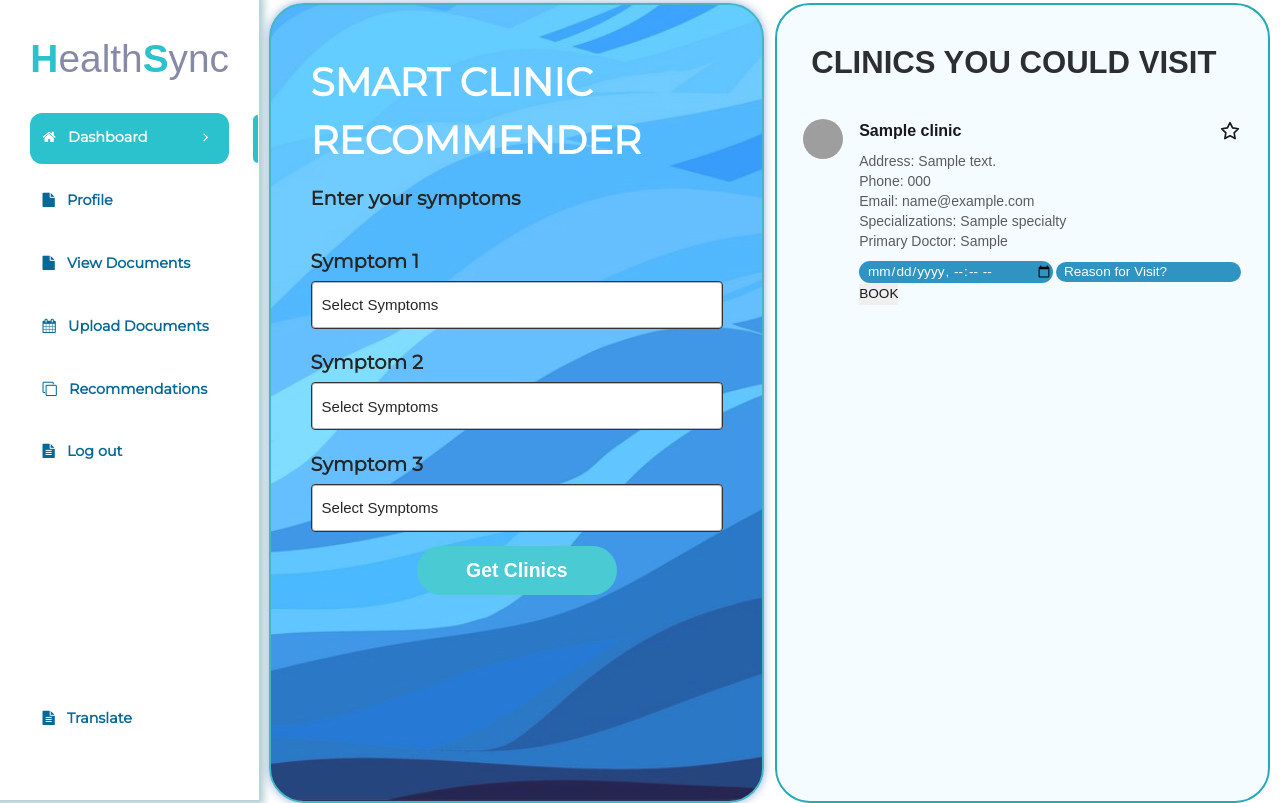
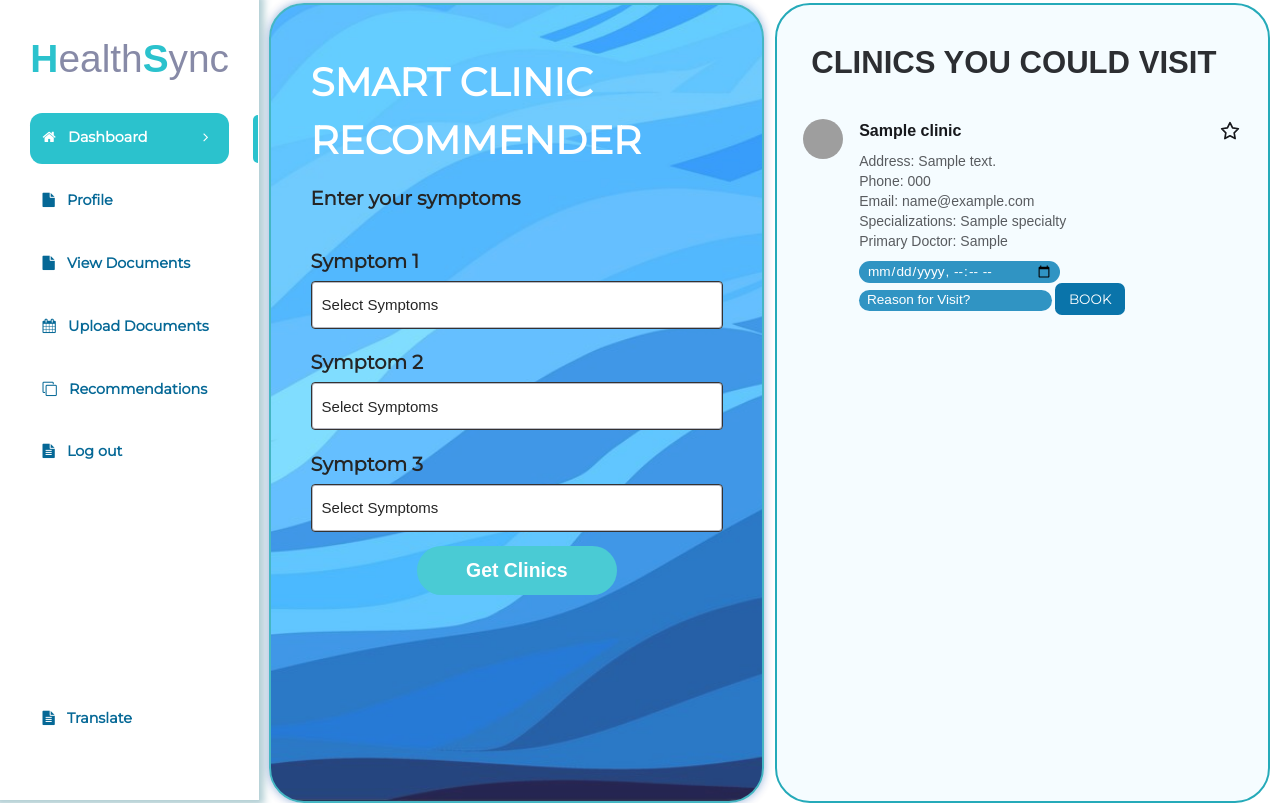
Before and after one commit to aakashrajaraman/HealthSync, a Flask app: template templates/recommender_html.html in a window 1280 px wide. Run offline with Flask 2, Linux system fonts and the light colour scheme; the template is opened without the code that fills it: most values are stand-ins (such as "Sample title", 1, 10 or a date in 2020); parts of the project's set-up code (start-up, migrations or seed data) failed here and were passed over; grey boxes are pictures that could not be loaded.

Commit message:
design changes

```diff
--- a/static/recommentder_css.css
+++ b/static/recommentder_css.css
@@ -465,6 +465,18 @@
 	opacity: 0.7;
 }
 
+.book-btn{
+	background-color: #0a74aa;
+	color: #fff;
+	border-radius: 0.5em;
+	font-size: 0.7rem;
+	font-family: 'Montserrat';
+	border: none;
+	padding: 0.3rem;
+	padding-left: 1em;
+	padding-right: 1em;
+}
+
 .form1{
 	margin-top: -5%;
 	font-family: 'Montserrat';
@@ -476,6 +488,7 @@
 	background-color: #3094c3;
 	color: #fff;
 	padding-left: 0.4rem;
+	padding-right: 0.4rem;
 }
 ::placeholder { /* Chrome, Firefox, Opera, Safari 10.1+ */
 	color: rgb(255, 255, 255);
```
